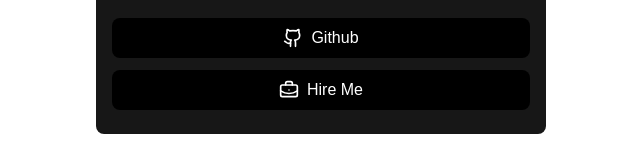
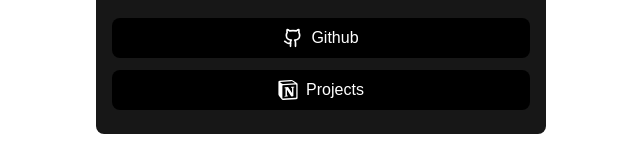
Before and after one commit to mdkamran-25/Portfolio, a Next.js app: page / in a window 1280 px wide. Shown: the part 536-696 px from the top of the page, without its empty margins (319-959 px from the left). Built offline with nearby package versions, Linux system fonts and the light colour scheme.

Commit message:
Notion Added

```diff
--- a/package.json
+++ b/package.json
@@ -12,7 +12,8 @@
     "lucide-react": "^0.477.0",
     "next": "15.2.0",
     "react": "^19.0.0",
-    "react-dom": "^19.0.0"
+    "react-dom": "^19.0.0",
+    "react-icons": "^5.5.0"
   },
   "devDependencies": {
     "@eslint/eslintrc": "^3",
--- a/src/app/components/ui/Profile.tsx
+++ b/src/app/components/ui/Profile.tsx
@@ -1,5 +1,6 @@
 "use client";
 import Image from "next/image";
+import { SiNotion } from "react-icons/si";
 import {
   Dot,
   Github,
@@ -74,9 +75,9 @@
             url="https://github.com/mdkamran-25"
           />
           <Button
-            text="Hire Me"
-            icon={BriefcaseBusiness}
-            url="https://github.com/mdkamran-25"
+            text="Projects"
+            icon={SiNotion}
+            url="https://spring-mars-7c5.notion.site/React-Projects-1868ac9f1d858023a5ddf222dacf5051?pvs=74"
           />
         </div>
       </div>
```
Also changed, not shown: 1 other file (tests, documents, lock files or other folders).
